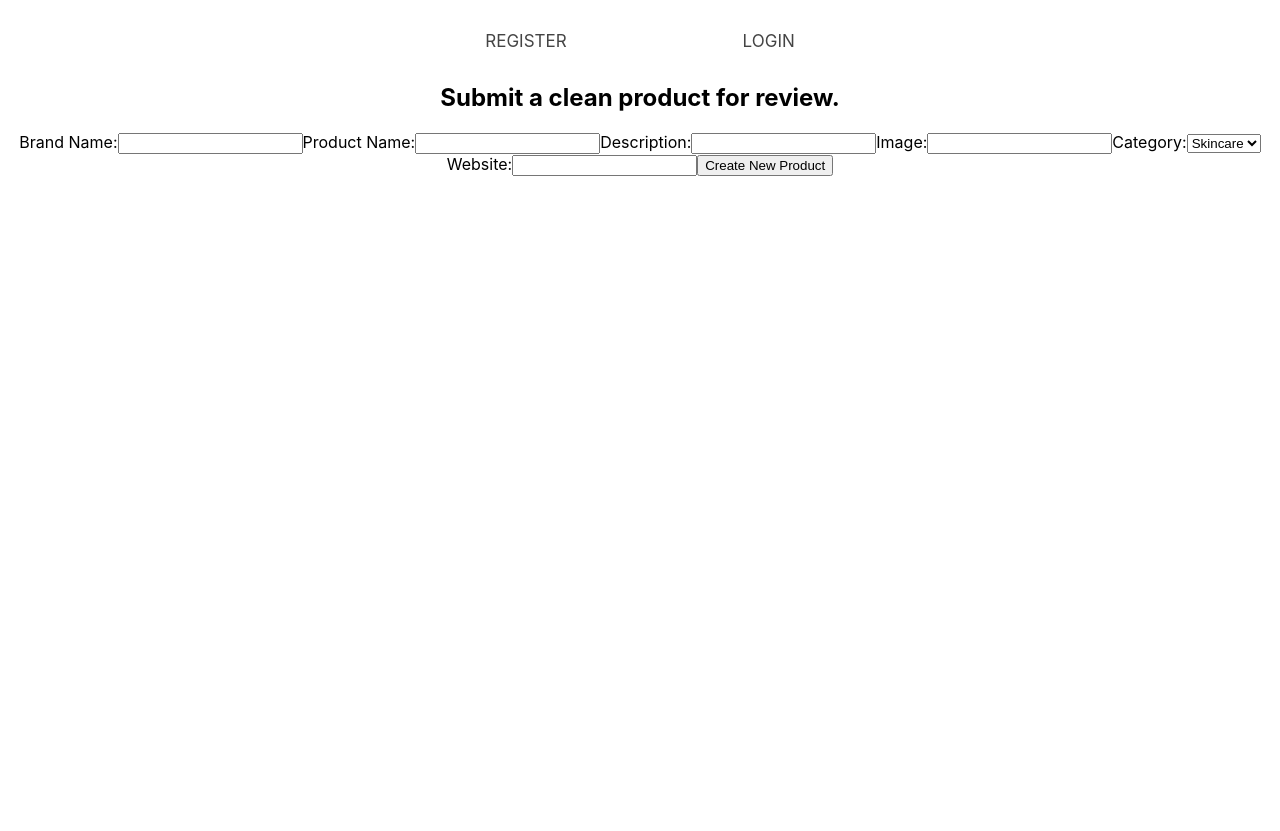
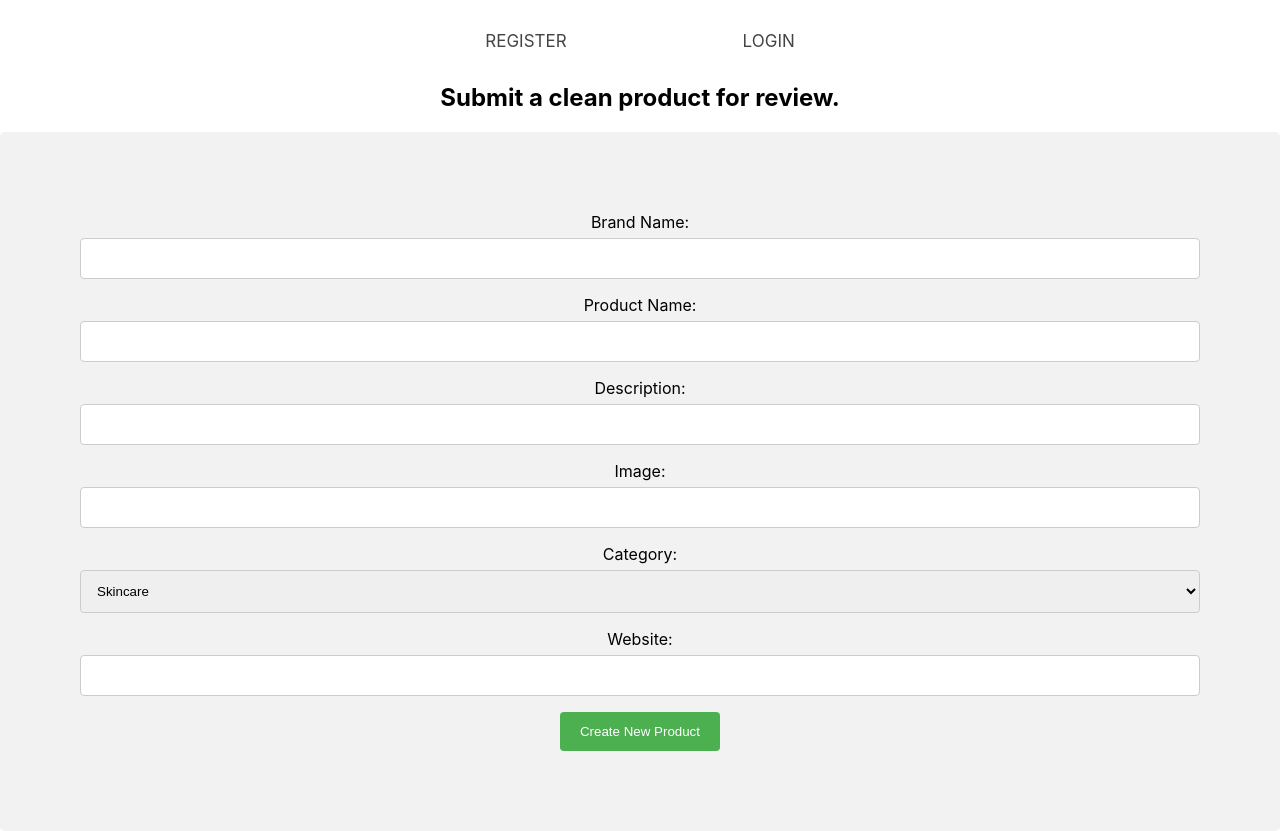
Before and after one commit to mariiamii/think-clean-frontend, a React (Create React App) app: page /add in a window 1280 px wide. Before the commit the page ends 800 px from the top, so only its background shows below. Built offline with nearby package versions, Linux system fonts and the light colour scheme; no server answers.

Commit message:
new product form

```diff
--- a/src/components/NewProductForm.js
+++ b/src/components/NewProductForm.js
@@ -1,4 +1,5 @@
 import React from 'react'
+import '../css/NewProductForm.css'
 
 class NewProductForm extends React.Component {
   state = {
@@ -53,33 +54,33 @@ class NewProductForm extends React.Component {
 
   render() {
     return (
-      <section>
+      <section className='new-container'>
         <h2>Submit a clean product for review.</h2>
-        <form onSubmit={this.handleSubmit}>
+        <form className='new-form-con' onSubmit={this.handleSubmit}>
 
-          <label htmlFor='brand-name'>Brand Name:</label>
-          <input type='text' autoComplete='off' name='brand_name' value={this.state.brand_name} onChange={this.handleChange} />
+          <label className='new-label' htmlFor='brand-name'>Brand Name:</label>
+          <input className='new-input' type='text' autoComplete='off' name='brand_name' value={this.state.brand_name} onChange={this.handleChange} />
 
-          <label htmlFor='product-name'>Product Name:</label>
-          <input type='text' autoComplete='off' name='product_name' value={this.state.product_name} onChange={this.handleChange} />
+          <label className='new-label' htmlFor='product-name'>Product Name:</label>
+          <input className='new-input' type='text' autoComplete='off' name='product_name' value={this.state.product_name} onChange={this.handleChange} />
 
-          <label htmlFor='description'>Description:</label>
-          <input type='text' autoComplete='off' name='description' value={this.state.description} onChange={this.handleChange} />
+          <label className='new-label' htmlFor='description'>Description:</label>
+          <input className='new-input' type='text' autoComplete='off' name='description' value={this.state.description} onChange={this.handleChange} />
 
-          <label htmlFor='image'>Image:</label>
-          <input type='ulr' autoComplete='off' name='image_url' value={this.state.image_url} onChange={this.handleChange} />
+          <label className='new-label' htmlFor='image'>Image:</label>
+          <input className='new-input' type='text' autoComplete='off' name='image_url' value={this.state.image_url} onChange={this.handleChange} />
 
-          <label htmlFor='category'>Category:</label>
+          <label className='new-label' htmlFor='category'>Category:</label>
           <select name='category' value={this.state.category} onChange={this.handleCategoryChange}>
-            <option value='Skincare'>Skincare</option>
-            <option value='Makeup'>Makeup</option>
-            <option value='Hair'>Hair</option>
+            <option className='new-option' value='Skincare'>Skincare</option>
+            <option className='new-option' value='Makeup'>Makeup</option>
+            <option className='new-option' value='Hair'>Hair</option>
           </select>
 
-          <label>Website:</label>
-          <input type='text' autoComplete='off' name='website' value={this.state.website} onChange={this.handleChange} />
+          <label className='new-label'>Website:</label>
+          <input className='new-input' type='text' autoComplete='off' name='website' value={this.state.website} onChange={this.handleChange} />
 
-          <input type='submit' value='Create New Product' />
+          <input className='new-input' type='submit' value='Create New Product' />
 
         </form>
       </section>
--- /dev/null
+++ b/src/css/NewProductForm.css
@@ -0,0 +1,30 @@
+.new-input[type=text], select, textarea {
+    width: 100%; /* Full width */
+    padding: 12px; /* Some padding */
+    border: 1px solid #ccc; /* Gray border */
+    border-radius: 4px; /* Rounded borders */
+    box-sizing: border-box; /* Make sure that padding and width stays in place */
+    margin-top: 6px; /* Add a top margin */
+    margin-bottom: 16px; /* Bottom margin */
+    resize: vertical /* Allow the user to vertically resize the textarea (not horizontally) */
+}
+
+.new-input[type=submit] {
+    background-color: #4CAF50;
+    color: white;
+    padding: 12px 20px;
+    border: none;
+    border-radius: 4px;
+    cursor: pointer;
+}
+
+.new-input[type=submit]:hover {
+    background-color: #45a049;
+}
+
+
+.new-form-con {
+    border-radius: 5px;
+    background-color: #f2f2f2;
+    padding: 80px;
+}
```
